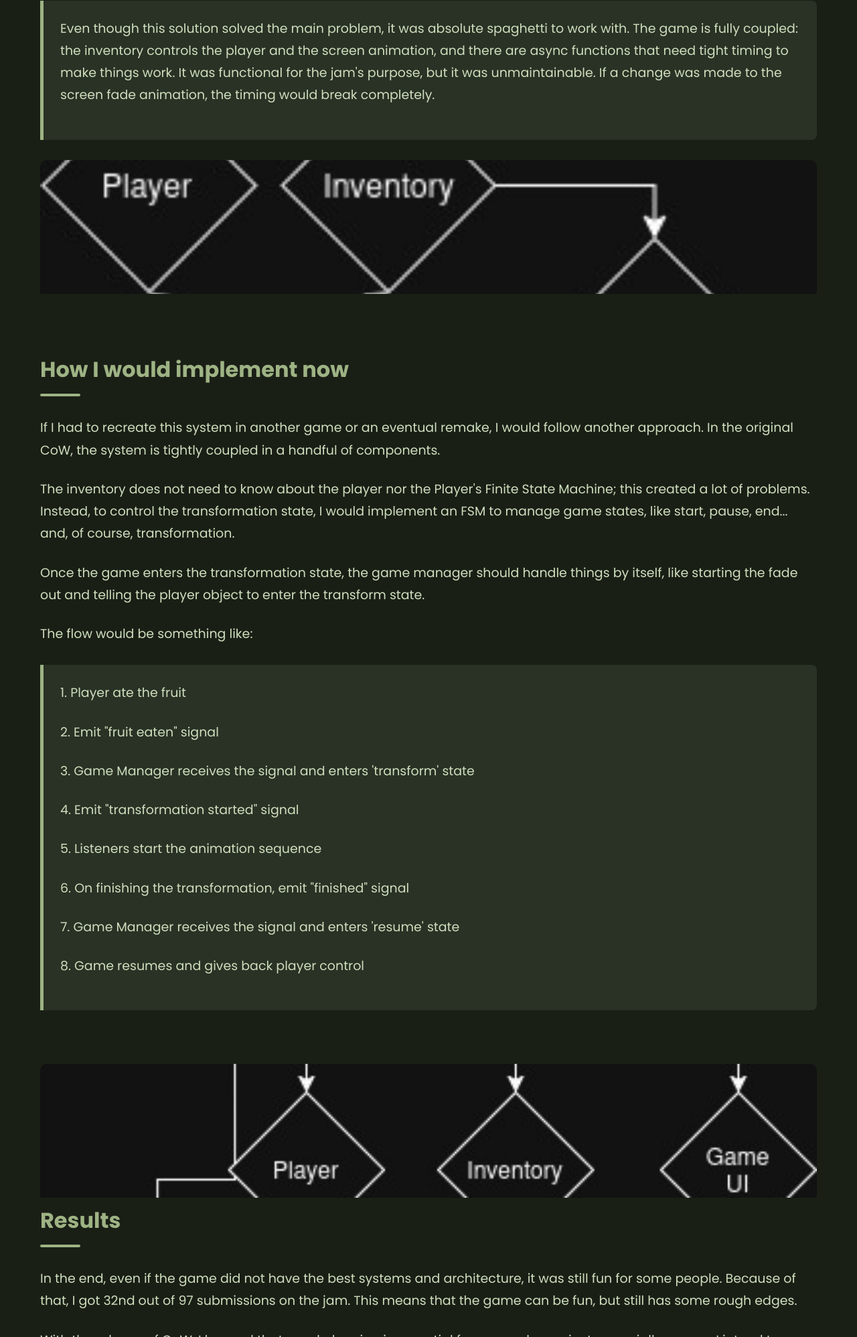
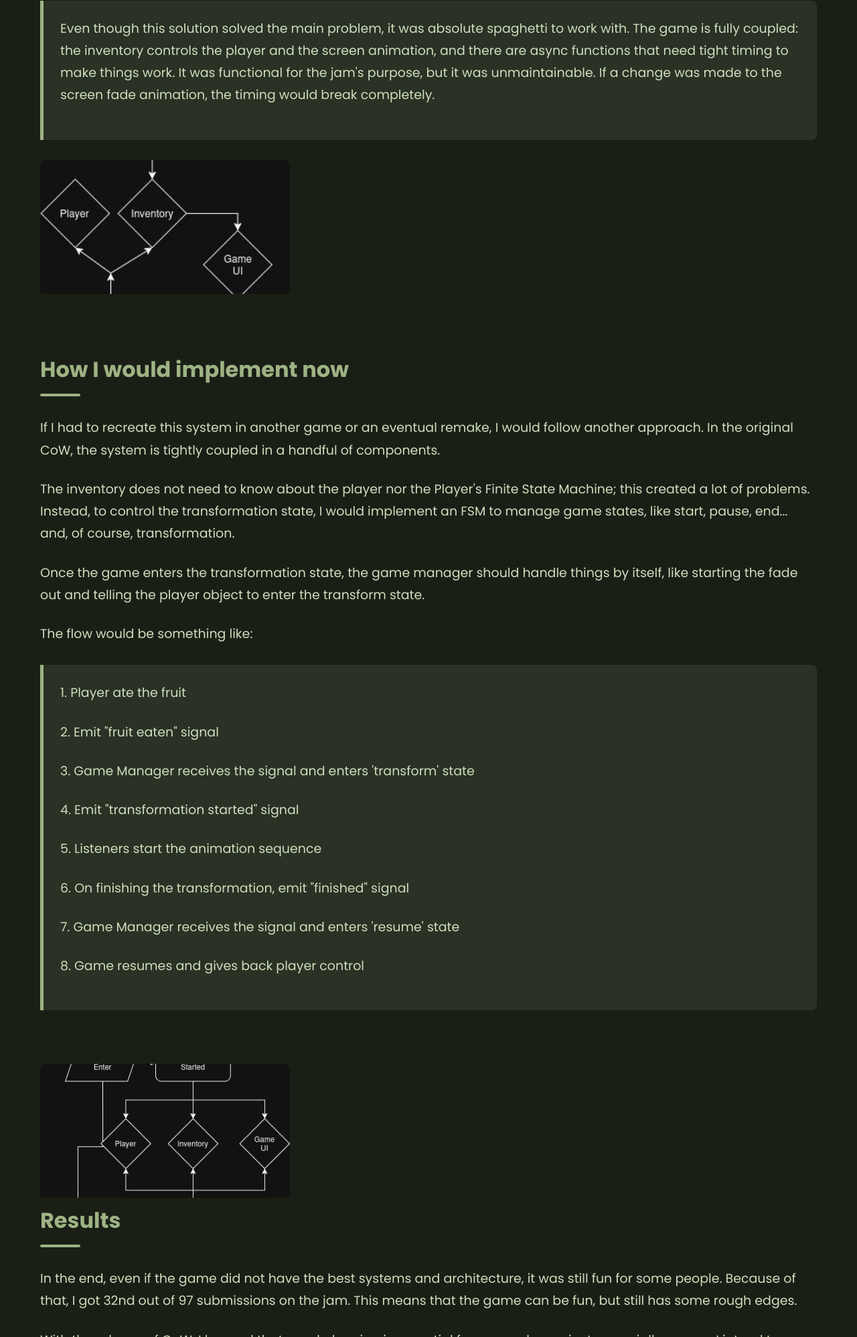
Before and after one commit to RMD663/portfolio, a plain HTML site: page articles/child-article.html in a window 1280 px wide. Shown: the part 2193-4190 px from the top of the page at 67% size. Drawn offline with Linux system fonts and the light colour scheme.

Commit message:
Fixed image not showing

```diff
--- a/articles/child-article.html
+++ b/articles/child-article.html
@@ -536,8 +536,10 @@
                     If a change was made to the screen fade animation, the timing would break completely.
                 </p>
             </div>
+            <div class="media-gallery">
              <div class="media-item">
                     <img src="/portfolio/assets/child-of-warana/flow-old.jpg" alt="CoW - Old FSM flow">
+            </div>
             </div>
         </div>
 
@@ -590,8 +592,10 @@
                 </p>
             </div>
         </div>
+        <div class="media-gallery">
          <div class="media-item">
                     <img src="/portfolio/assets/child-of-warana/flow-new.jpg" alt="CoW - FSM flow">
+                </div>
                 </div>
         <div class="content-section">
             <h2 class="section-title">Results</h2>
```
